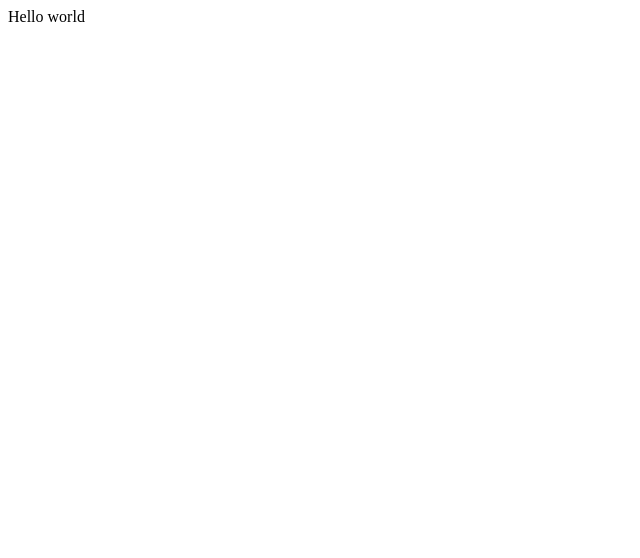
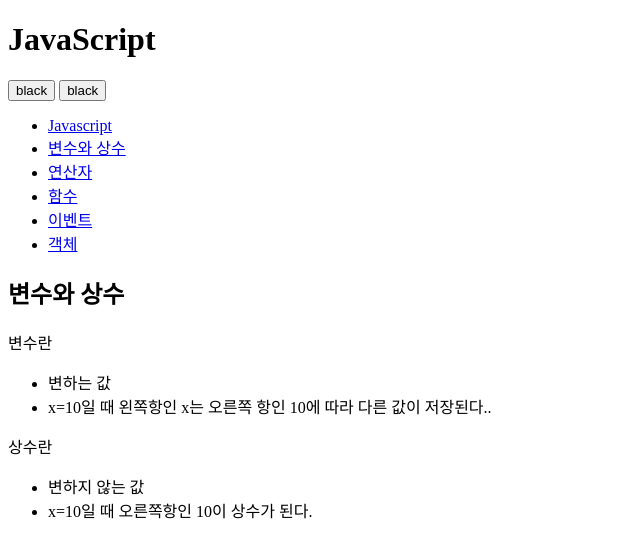
Before and after one commit to sweetalk/opentutorials-sweetalk, a plain HTML site: page index.html in a window 1280 px wide. Shown: the whole page, without its empty margins (0-640 px from the left). Drawn offline with Linux system fonts and the light colour scheme.

Commit message:
add html

```diff
--- a/index.html
+++ b/index.html
@@ -1,24 +1,53 @@
 <!DOCTYPE html>
-<html lang="en">
+<html>
 	<head>
-		<meta charset="utf-8">
-
-		<!-- Always force latest IE rendering engine (even in intranet) & Chrome Frame
-		Remove this if you use the .htaccess -->
-		<meta http-equiv="X-UA-Compatible" content="IE=edge,chrome=1">
-
-		<title>index</title>
-		<meta name="description" content="">
-		<meta name="author" content="Bruce">
-
-		<meta name="viewport" content="width=device-width; initial-scale=1.0">
-
-		<!-- Replace favicon.ico & apple-touch-icon.png in the root of your domain and delete these references -->
-		<link rel="shortcut icon" href="/favicon.ico">
-		<link rel="apple-touch-icon" href="/apple-touch-icon.png">
+		<meta charset="utf-8" />
 	</head>
 
-	<body>
-		Hello world
+
+	<body id="body">
+		<div>
+			<header>
+				<h1>JavaScript</h1>
+			</header>
+		<div id="toolbar">
+			<input type="button" value="black" />
+			<input type="button" value="black" />
+		</div>
+		<nav>
+				<ul>
+					<li><a href="http://opentutorials.org/course/49/17">Javascript</a></li>
+					<li><a href="http://opentutorials.org/course/49/16">변수와 상수</a></li>
+					<li><a href="http://opentutorials.org/course/49/18">연산자</a></li>
+					<li><a href="http://opentutorials.org/course/49/19">함수</a></li>
+					<li><a href="http://opentutorials.org/course/49/20">이벤트</a></li>
+					<li><a href="http://opentutorials.org/course/49/21">객체</a></li>
+				</ul>
+		</nav>
+		<article>
+			<h2>변수와 상수</h2>
+			<div>
+				<p>변수란</p>
+				<ul>
+					<li>
+						변하는 값
+					</li>
+					<li>
+						x=10일 때 왼쪽항인 x는 오른쪽 항인 10에 따라 다른 값이 저장된다..
+					</li>
+				</ul>
+				<p>
+					상수란
+				</p>
+				<ul>
+					<li>
+						변하지 않는 값
+					</li>
+					<li>
+						x=10일 때 오른쪽항인 10이 상수가 된다.
+					</li>
+				</ul>
+			</div>
+		</article>
 	</body>
 </html>
```
